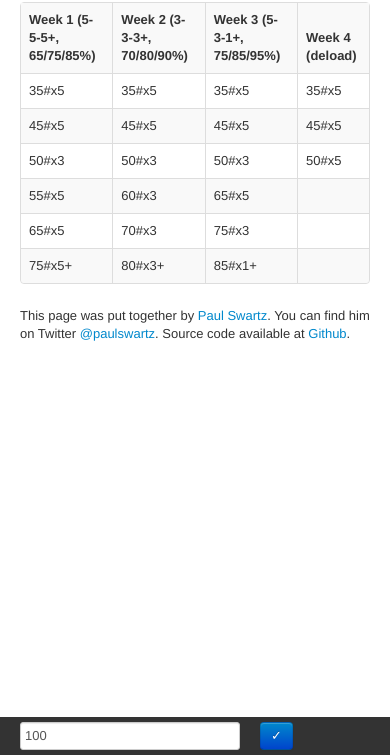
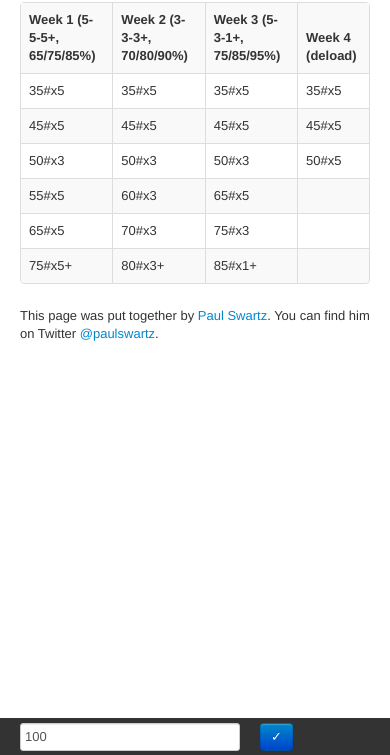
Before and after one commit to paulswartz/wendler-531-app, a plain HTML site: page index.html in a window 390 px wide. Shown: the part 89-844 px from the top of the page. Drawn offline with nearby package versions, Linux system fonts and the light colour scheme.

Commit message:
more app updates

```diff
--- a/index.html
+++ b/index.html
@@ -52,6 +52,7 @@
           bottom: 0;
           background: #333;
           width: 100%;
+          height: 32px;
         }
         #calculator .btn {
           margin-left: 20px;
@@ -62,6 +63,9 @@
         #weight {
           margin-bottom: 5px;
           float: left;
+        }
+        #about {
+          padding-bottom: 40px;
         }
       }
     </style>
@@ -163,9 +167,9 @@
           </tr>
         </table>
       </section>
-      <section>
+      <section id="about">
         <h2 class="row">About</h2>
-        <span class="row">This page was put together by <a href="http://paulswartz.net">Paul Swartz</a>.  You can find him on Twitter <a href="http://www.twitter.com/paulswartz">@paulswartz</a>.  Source code available at <a href="https://github.com/paulswartz/wendler-531-app">Github</a>.</span>
+        <span class="row">This page was put together by <a href="http://paulswartz.net">Paul Swartz</a>.  You can find him on Twitter <a href="http://www.twitter.com/paulswartz">@paulswartz</a>.<span class="hide-small"  Source code available at <a href="https://github.com/paulswartz/wendler-531-app">Github</a>.</span></span>
       </section>
     </div>
   </body>
@@ -210,8 +214,9 @@
         $("#weight").val(location.hash.slice(start));
     }
     recalculate();
-    /mobile/i.test(navigator.userAgent) && setTimeout(function () {
+/*    /mobile/i.test(navigator.userAgent) && setTimeout(function () {
         window.scrollTo(0, 1);
-    }, 1000);
+    }, 1000);*/
+
   </script>
 </html>
```
Also changed, not shown: 1 other file.
